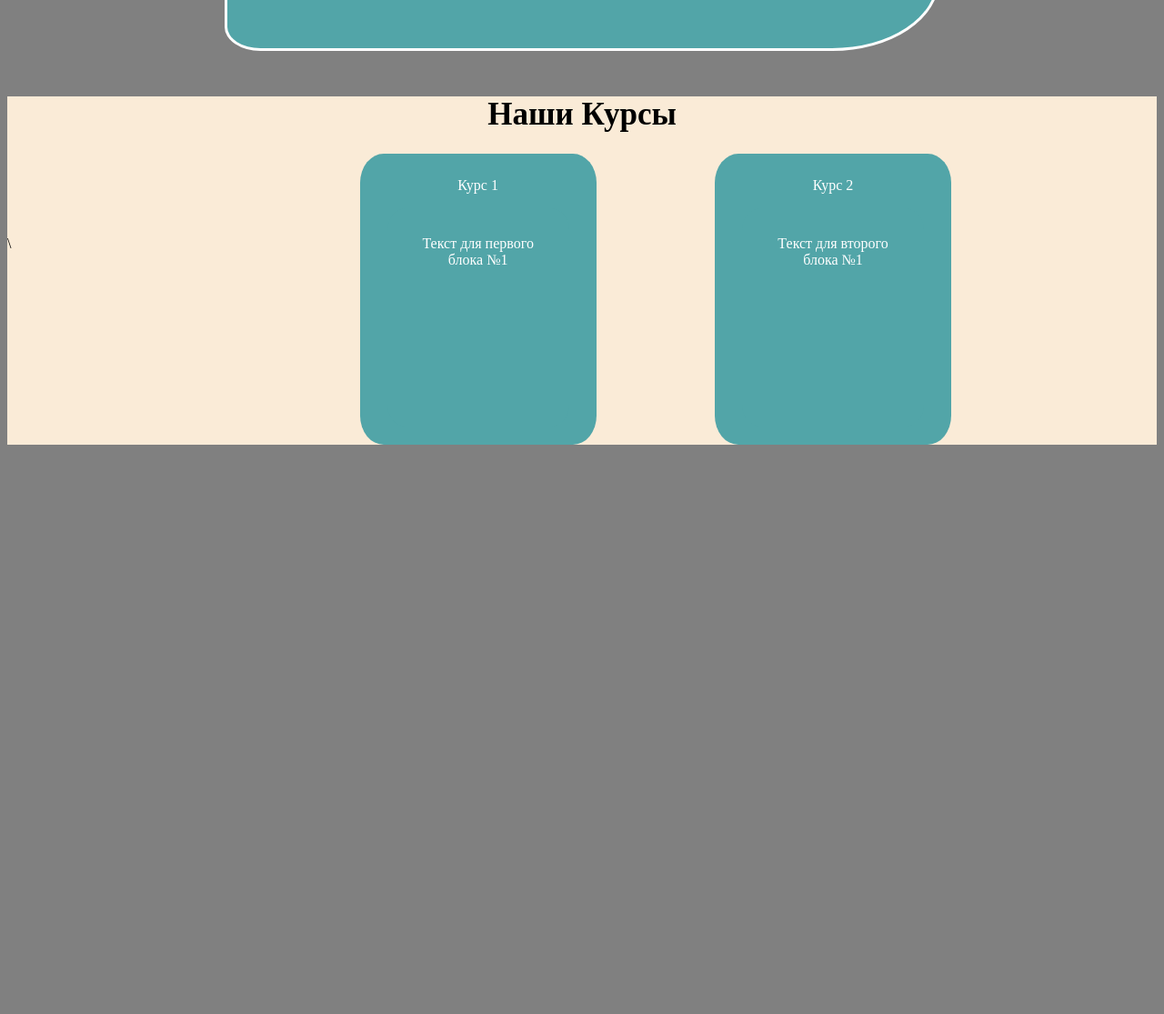
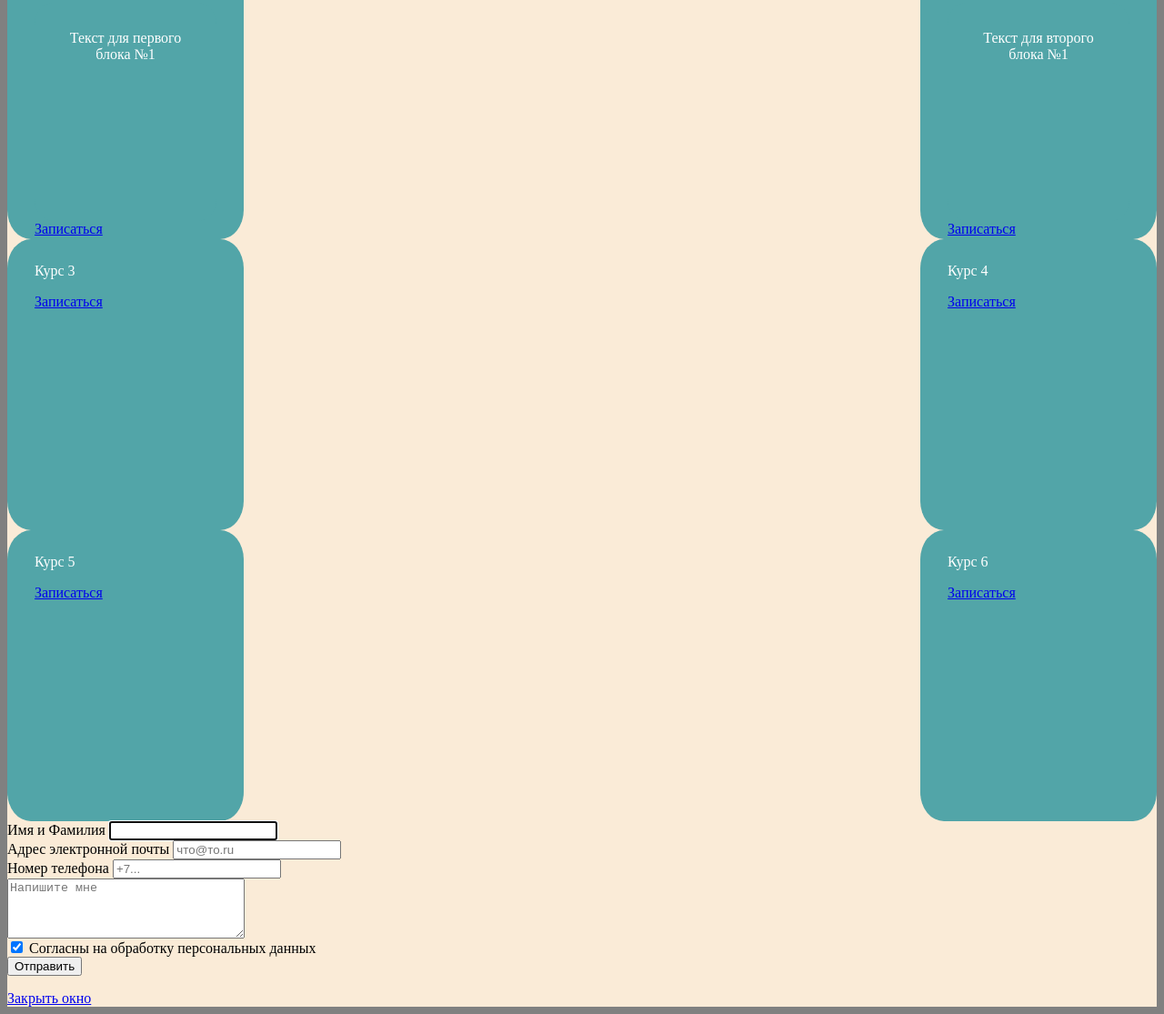
Before and after one commit to sltndya/schoolproit, a plain HTML site: page index.html in a window 1280 px wide. Shown: the part 650-1765 px from the top of the page at 91% size. Before the commit the page ends 1147 px from the top, so only its background shows below. Drawn offline with Linux system fonts and the light colour scheme; files whose address does not match are found by name.

Commit message:
Update index.html

```diff
--- a/index.html
+++ b/index.html
@@ -1,42 +1,119 @@
 <html>
     <head>
         <title>куку</title>
-        <link rel="stylesheet" href="F:\сайт Проект\stylecss.css" />
+        <link rel="stylesheet" href="C:\Users\yuliy\stylecss.css" />
+      <script src="script.js"></script>
     </head>
     <body style="background-color: gray">
 
-        <div class="container">
+        <div id="container">
+
+            <a class="item" href="#about us">О нас</a>
+            <a class="item" href="#ourCurses">Курсы</a>
             <a class="item" href="#for parents">Для родителей</a>
-            <a class="item" href="#about us">О нас</a>
-            <a class="item" href="#Kyrsi">Курсы</a>
             <a class="item" href="#Voprosi">Частые вопросы</a>
         </div>
-        <div class="block" style="border: solid;">
-            <div class="Ошколе">ШКОЛА ПРОГРАМИРОВАНИЯ ПРО IT ДЛЯ ВСЕХ ЖЕЛАЮЩИХ</div>
+        <div id="block" style="border: solid;">
+            <div id="AboutSchool">ШКОЛА ПРОГРАМИРОВАНИЯ ПРО IT ДЛЯ ВСЕХ ЖЕЛАЮЩИХ</div>
             <ul id="list1">
                 <li>Большой опыт преподавания</li>
                 <li>Опытные преподаватели в каждом из направлений</li>
                 <li>Постоянная практика на занятиях</li>
                 <li>Практические работы</li>
             </ul>
-            <button id="кнопканазапись" href="Страницазаписинакурс">ЗАПИСАТЬСЯ</button>
+            <a class="forma" href="#zatemnenie">Записаться</a>
+                </div>
 
         </div>
         <div id="plashkacyrsi">
-            <h1 style="text-align: center; font-size: 35;margin-top: 50;">Наши Курсы</h1>\
+            <h1 style="text-align: center; font-size: 35;margin-top: 50;" id="ourCurses">Наши Курсы</h1>
 
-            <!-- <div class="container"> -->
-            <div class="blockkursa" style="margin-left: 30%;">
-                <p class="Курс123">Курс 1</p>
-                <div id="text1"></div>
+            <div class="strochka">
+                <div class="blockkursa">
+                    <p class="Kyrs123">Курс 1</p>
+                    <div id="text1"></div>
+                    <a class="forma" href="#zatemnenie">Записаться</a>
+                </div>
+
+                <div class="blockkursa" style="float: right;">
+                    <p class="Kyrs123">Курс 2</p>
+                    <div id="text2"></div>
+                    <a class="forma" href="#zatemnenie">Записаться</a>
+                </div>
+            </div>
+            <div class="strochka">
+                <div class="blockkursa">
+                    <p class="Kyrs123">Курс 3</p>
+                    <div id="text3"></div>
+                    <a class="forma" href="#zatemnenie">Записаться</a>
+                </div>
+
+                <div class="blockkursa" style="float: right;">
+                    <p class="Kyrs123">Курс 4</p>
+                    <div id="text4"></div>
+                    <a class="forma" href="#zatemnenie">Записаться</a>
+                </div>
             </div>
 
-            <div class="blockkursa" style="margin-left: 10%;">
-                <p class="Курс123">Курс 2</p>
-                <div id="text2"></div>
+
+            <div class="strochka">
+                <div class="blockkursa">
+                    <p class="Kyrs123">Курс 5</p>
+                    <div id="text5"></div>
+                    <a class="forma" href="#zatemnenie">Записаться</a>
+                </div>
+
+                <div class="blockkursa" style="float: right;">
+                    <p class="Kyrs123">Курс 6</p>
+                    <div id="text6"></div>
+                    <a class="forma" href="#zatemnenie">Записаться</a>
+                </div>
             </div>
-            <!-- </div> -->
 
+            <div id="zatemnenie">
+                <div id="OknoFormi">
+                    <form method="post" id="form">
+                      <div class="row">
+                        <label>Имя и Фамилия </label>
+                        <input type="text" name="name" placeholder="" required autofocus autocomplete="off" minlength="2" maxlength="20" title="как к Вам обращаться?" />
+                      </div>
+
+                      <div class="row">
+                        <label>Адрес электронной почты</label>
+                        <input type="text" name="email" placeholder="что@то.ru" required autocomplete="off" maxlength="40" title="мы напишем сюда" />
+                      </div>
+
+                      <div class="row">
+                        <label>Номер телефона</label>
+                        <input type="text" name="phone" placeholder="+7..." required autocomplete="off" minlength="10" maxlength="12"  title="или в Telegram/WhatsApp" />
+                      </div>
+
+                      <div class="row">
+                        <textarea
+                          name="message"
+                          maxlength="100"
+                          id="message"
+                          cols="30"
+                          rows="4"
+                          placeholder="Напишите мне"
+                          title="уточните, что вы еще умеете"
+                        ></textarea>
+                      </div>
+
+                      <div class="row">
+                        <input type="checkbox" name="rule" id="rule" checked required />
+                        <label for="rule">Согласны на обработку персональных данных</label>
+                      </div>
+
+
+                      <div class="row">
+                        <input type="submit" value="Отправить"/>
+                      </div>
+
+                   </form>
+                  <a href="#" class="close">Закрыть окно</a>
+                  </div>
+            </div>
         </div>
     </body>
 </html>
```
